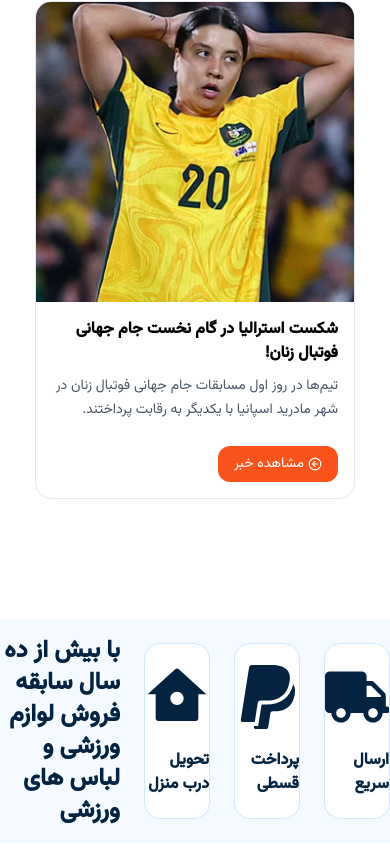
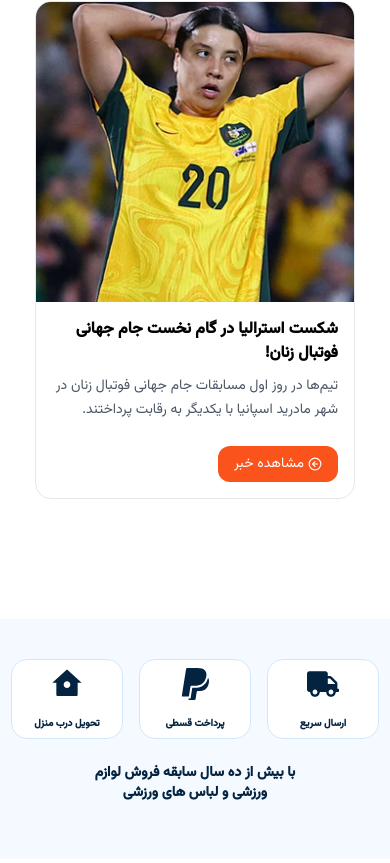
Before and after one commit to ashrafi-frontDeveloper/FitLand-Ecommerce-Online-Shop, a React (Vite) app: page / in a window 390 px wide. Shown: the part 4258-5121 px from the top of the page. Built offline with nearby package versions, Linux system fonts and the light colour scheme.

Commit message:
style(Payment): add responsive for Payment

```diff
--- a/index.html
+++ b/index.html
@@ -2,6 +2,7 @@
 <html lang="fa" dir="rtl">
   <head>
     <meta charset="UTF-8" />
+     <link rel="icon" type="image/svg+xml" href="/vite.svg" />
     <meta name="viewport" content="width=device-width, initial-scale=1.0" />
     <title>FitLand</title>
   </head>
--- a/src/components/Main/Payment.jsx
+++ b/src/components/Main/Payment.jsx
@@ -11,23 +11,24 @@ const Payments = [
 const Payment = () => {
     return (
         <>
-            <section className="flex items-center justify-center gap-x-6 h-56">
+            <section className="flex flex-col md:flex-row items-center justify-center gap-y-6 md:gap-x-6 py-10">
                 {/* right => payment */}
-                {Payments.map(payment => {
-                    return (
-                        <div key={payment.id} className="flex flex-col items-center justify-center w-40 h-44 border border-[#CFE8FF] bg-white rounded-2xl cursor-pointer hover:rotate-12 transition-all duration-300">
-                            <payment.icon className="w-16 h-16 text-secondary mb-5" />
-                            <span className="text-secondary font-bold">{payment.title}</span>
+                <div className="flex justify-center items-center gap-4 md:gap-6">
+                    {Payments.map(payment => (
+                        <div key={payment.id} className="flex flex-col items-center justify-center w-28 sm:w-30 md:w-32 lg:w-40 h-20 md:h-36 lg:h-44 border border-[#CFE8FF] bg-white rounded-2xl cursor-pointer hover:rotate-12 transition-all duration-300">
+                            <payment.icon className="w-8 sm:w-10 h-8 sm:h-10 md:w-12 md:h-12 lg:w-16 lg:h-16 text-secondary mb-4 md:mb-5" />
+                            <span className="text-secondary font-bold text-[10px] sm:text-sm md:text-base text-center">{payment.title}</span>
                         </div>
-                    )
-                })}
+                    ))}
+                </div>
+
                 {/* left => title */}
-                <h6 className="flex flex-col font-bold text-secondary text-2xl">
+                <h6 className="flex flex-col font-bold text-secondary text-sm md:text-xl lg:text-2xl text-center md:text-right mb-4 md:mb-0">
                     <span>با بیش از ده سال سابقه فروش لوازم</span>
                     <span>ورزشی و لباس های ورزشی</span>
                 </h6>
+            </section>
 
-            </section>
         </>
     )
 }
```
